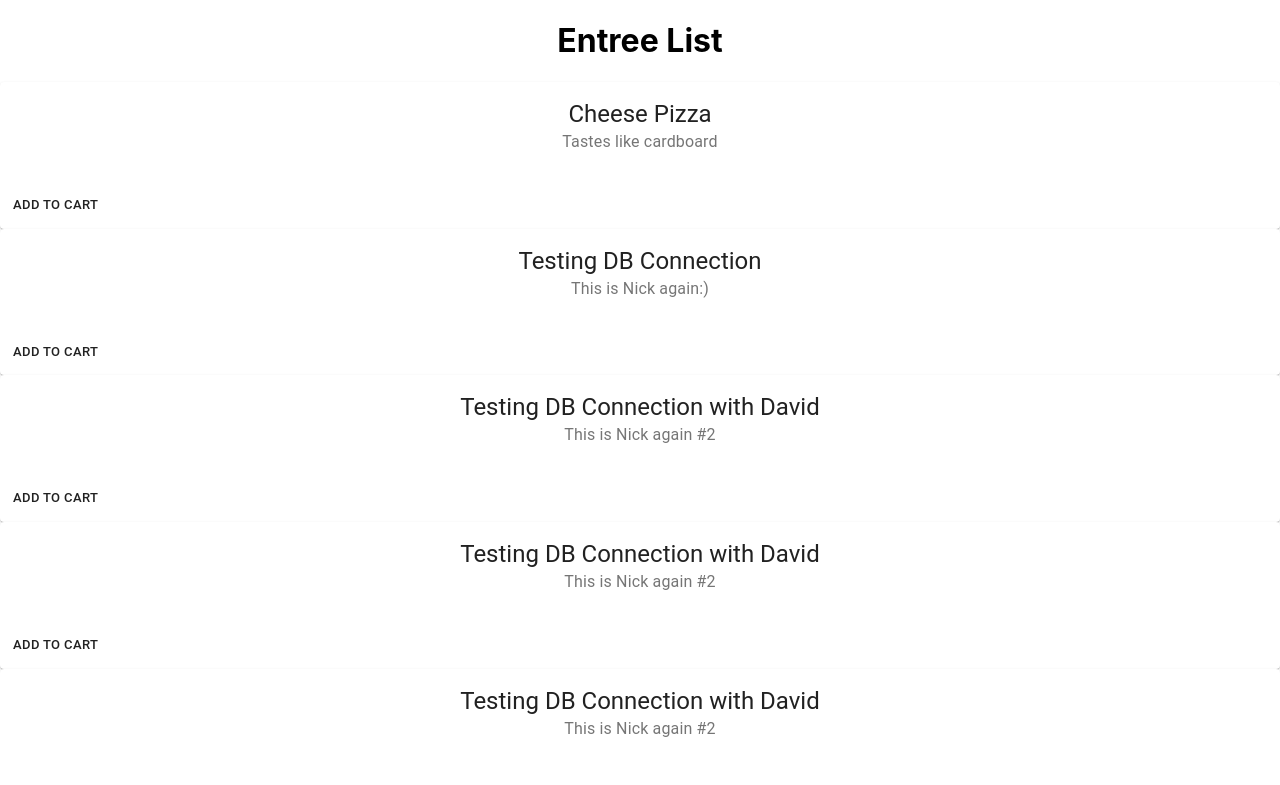
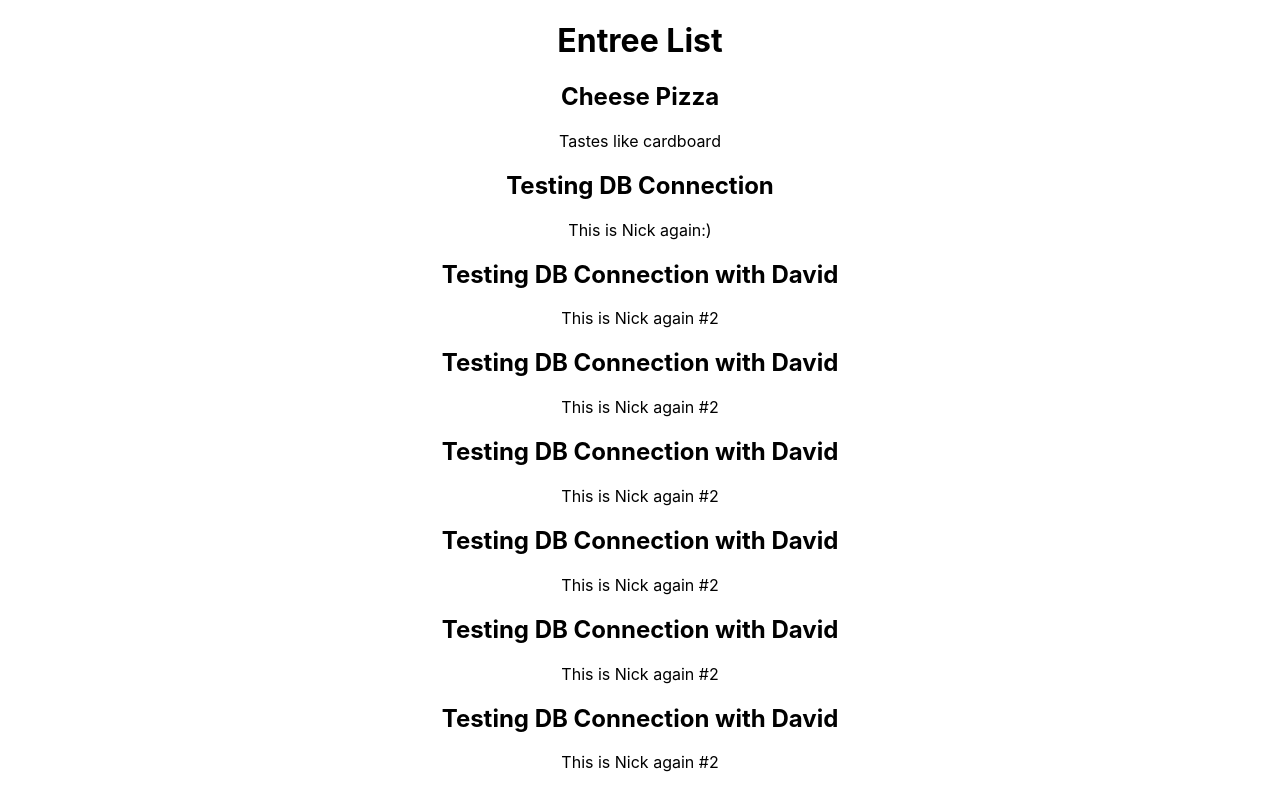
Before and after one commit to nick-cheatwood7/panther-pickup, a React (Create React App) app: page / in a window 1280 px wide. Shown: the top 785 px of the page. Built offline with nearby package versions, Linux system fonts and the light colour scheme; the HTML template or start-up script is replaced by a standard one.

Commit message:
removed MUI

```diff
--- a/src/client/Views/Entree/EntreeListItem.js
+++ b/src/client/Views/Entree/EntreeListItem.js
@@ -1,55 +1,18 @@
 
 import React from 'react'
 import EntreeCard from '../../Components/Entree/EntreeCard'
-import Card from '@material-ui/core/Card'
-import CardActions from '@material-ui/core/CardActions';
-import Button from '@material-ui/core/Button';
-import { makeStyles } from '@material-ui/core/styles';
-import { CardContent, Typography } from '@material-ui/core'
-
-const useStyles = makeStyles({
-  root: {
-    minWidth: 275,
-  },
-  bullet: {
-    display: 'inline-block',
-    margin: '0 2px',
-    transform: 'scale(0.8)',
-  },
-  title: {
-    fontSize: 14,
-  },
-  pos: {
-    marginBottom: 12,
-  },
-});
-
-// props = {
-//   key: 123,
-//   data: {
-//     name:
-//     description
-//   }
-// }
 
 const EntreeListItems = (props) => {
 
   const entree = props.data
 
-  const classes = useStyles()
-
   console.log(entree)
 
   return (
-    <Card className={classes.root}>
-      <CardContent>
-        <Typography variant="h5" component="h2">{entree.name}</Typography>
-        <Typography className={classes.pos} color="textSecondary">{entree.description}</Typography>
-      </CardContent>
-      <CardActions>
-        <Button size="small">Add to Cart</Button>
-      </CardActions>
-    </Card>
+    <div>
+      <h2>{entree.name}</h2>
+      <p>{entree.description}</p>
+    </div>
   )
 
 }
```
